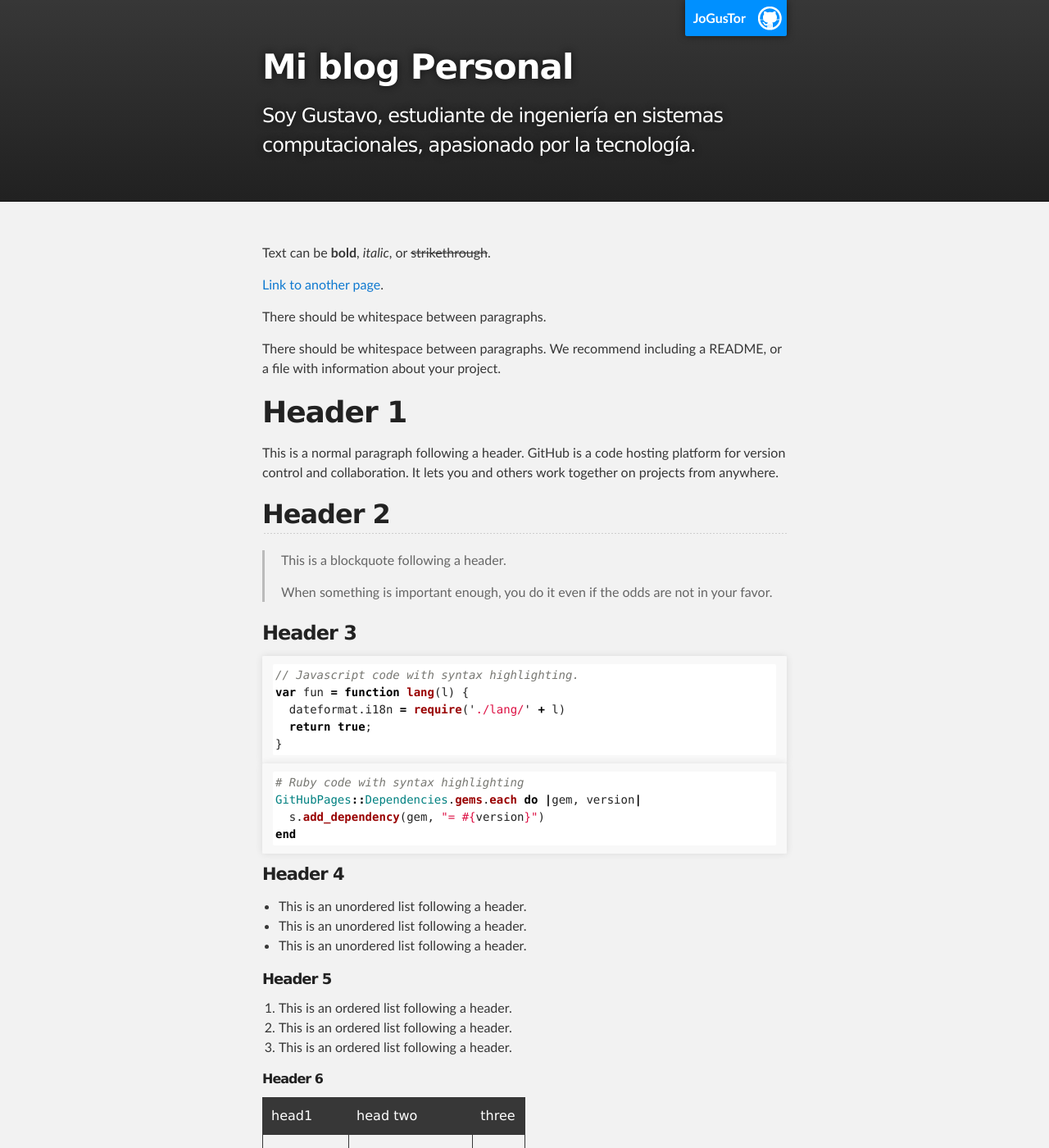
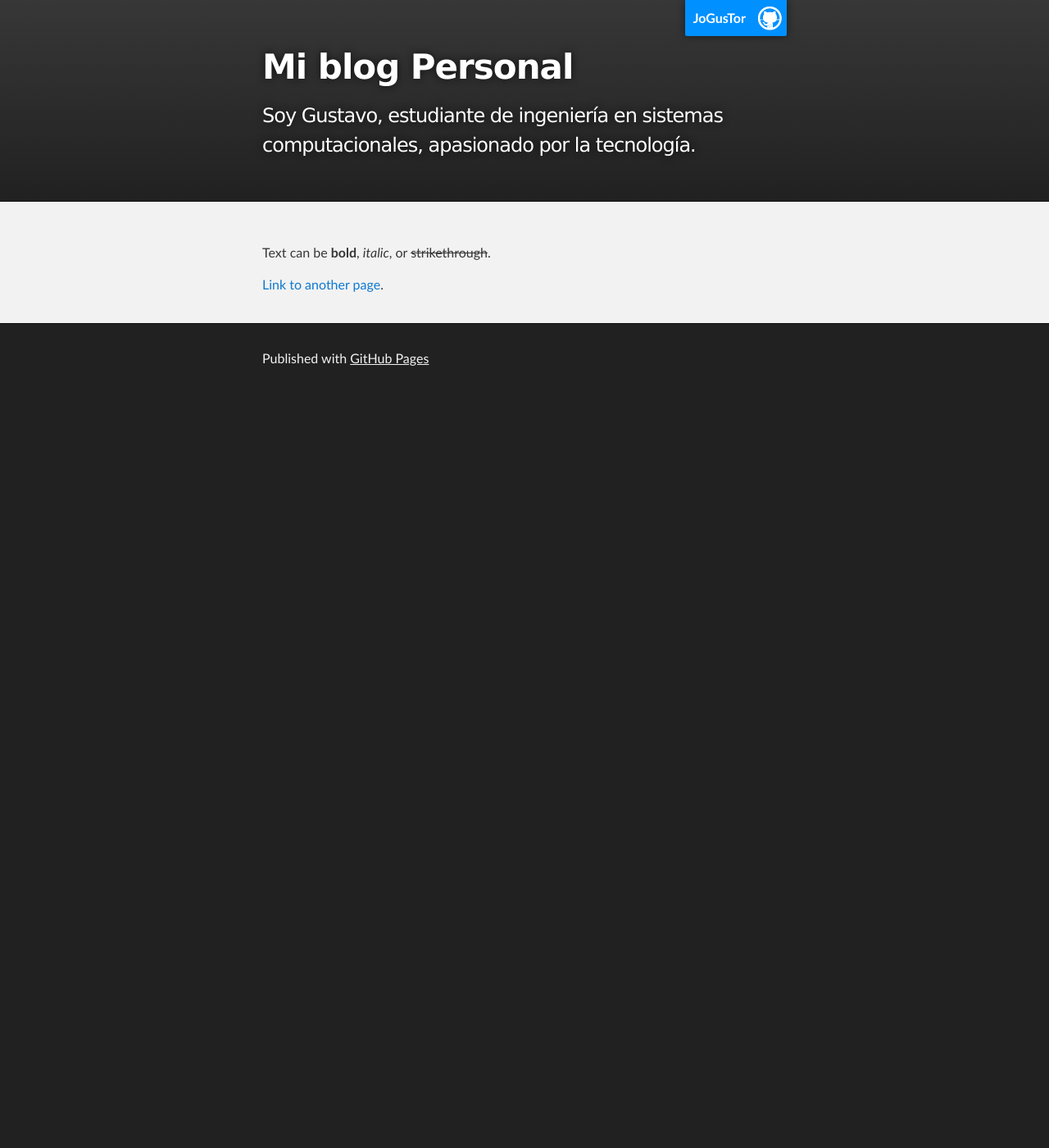
Before and after one commit to JoGusTor/JoGusTor.github.io, a Jekyll site: the page built from index.md, in a window 1280 px wide and 1400 px high. Shown: the whole window at 82% size. Built offline with Jekyll 4.4.1, drawn with Linux system fonts in a browser that asks for light colours; some of the changed text lies outside the part shown.

Commit message:
modificando principal

````diff
--- a/_layouts/default.html
+++ b/_layouts/default.html
@@ -41,9 +41,7 @@
     <!-- FOOTER  -->
     <div id="footer_wrap" class="outer">
       <footer class="inner">
-        {% if site.github.is_project_page %}
-        <p class="copyright">{{ site.title | default: site.github.repository_name }} maintained by <a href="{{ site.github.owner_url }}">{{ site.github.owner_name }}</a></p>
-        {% endif %}
+
         <p>Published with <a href="https://pages.github.com">GitHub Pages</a></p>
       </footer>
     </div>
--- a/index.md
+++ b/index.md
@@ -5,119 +5,3 @@
 Text can be **bold**, _italic_, or ~~strikethrough~~.
 
 [Link to another page](another-page).
-
-There should be whitespace between paragraphs.
-
-There should be whitespace between paragraphs. We recommend including a README, or a file with information about your project.
-
-# [](#header-1)Header 1
-
-This is a normal paragraph following a header. GitHub is a code hosting platform for version control and collaboration. It lets you and others work together on projects from anywhere.
-
-## [](#header-2)Header 2
-
-> This is a blockquote following a header.
->
-> When something is important enough, you do it even if the odds are not in your favor.
-
-### [](#header-3)Header 3
-
-```js
-// Javascript code with syntax highlighting.
-var fun = function lang(l) {
-  dateformat.i18n = require('./lang/' + l)
-  return true;
-}
-```
-
-```ruby
-# Ruby code with syntax highlighting
-GitHubPages::Dependencies.gems.each do |gem, version|
-  s.add_dependency(gem, "= #{version}")
-end
-```
-
-#### [](#header-4)Header 4
-
-*   This is an unordered list following a header.
-*   This is an unordered list following a header.
-*   This is an unordered list following a header.
-
-##### [](#header-5)Header 5
-
-1.  This is an ordered list following a header.
-2.  This is an ordered list following a header.
-3.  This is an ordered list following a header.
-
-###### [](#header-6)Header 6
-
-| head1        | head two          | three |
-|:-------------|:------------------|:------|
-| ok           | good swedish fish | nice  |
-| out of stock | good and plenty   | nice  |
-| ok           | good `oreos`      | hmm   |
-| ok           | good `zoute` drop | yumm  |
-
-### There's a horizontal rule below this.
-
-* * *
-
-### Here is an unordered list:
-
-*   Item foo
-*   Item bar
-*   Item baz
-*   Item zip
-
-### And an ordered list:
-
-1.  Item one
-1.  Item two
-1.  Item three
-1.  Item four
-
-### And a nested list:
-
-- level 1 item
-  - level 2 item
-  - level 2 item
-    - level 3 item
-    - level 3 item
-- level 1 item
-  - level 2 item
-  - level 2 item
-  - level 2 item
-- level 1 item
-  - level 2 item
-  - level 2 item
-- level 1 item
-
-### Small image
-
-![](https://assets-cdn.github.com/images/icons/emoji/octocat.png)
-
-### Large image
-
-![](https://guides.github.com/activities/hello-world/branching.png)
-
-
-### Definition lists can be used with HTML syntax.
-
-<dl>
-<dt>Name</dt>
-<dd>Godzilla</dd>
-<dt>Born</dt>
-<dd>1952</dd>
-<dt>Birthplace</dt>
-<dd>Japan</dd>
-<dt>Color</dt>
-<dd>Green</dd>
-</dl>
-
-```
-Long, single-line code blocks should not wrap. They should horizontally scroll if they are too long. This line should be long enough to demonstrate this.
-```
-
-```
-The final element.
-```
````
